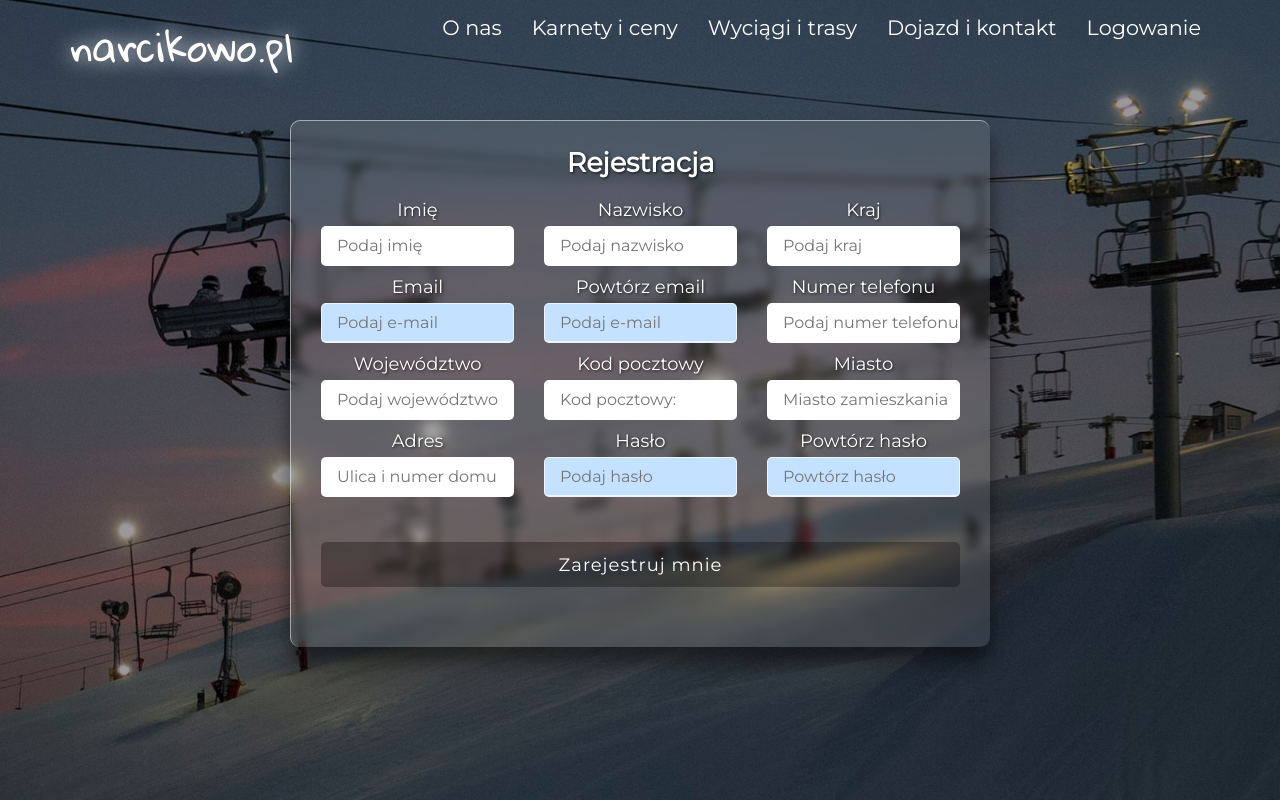
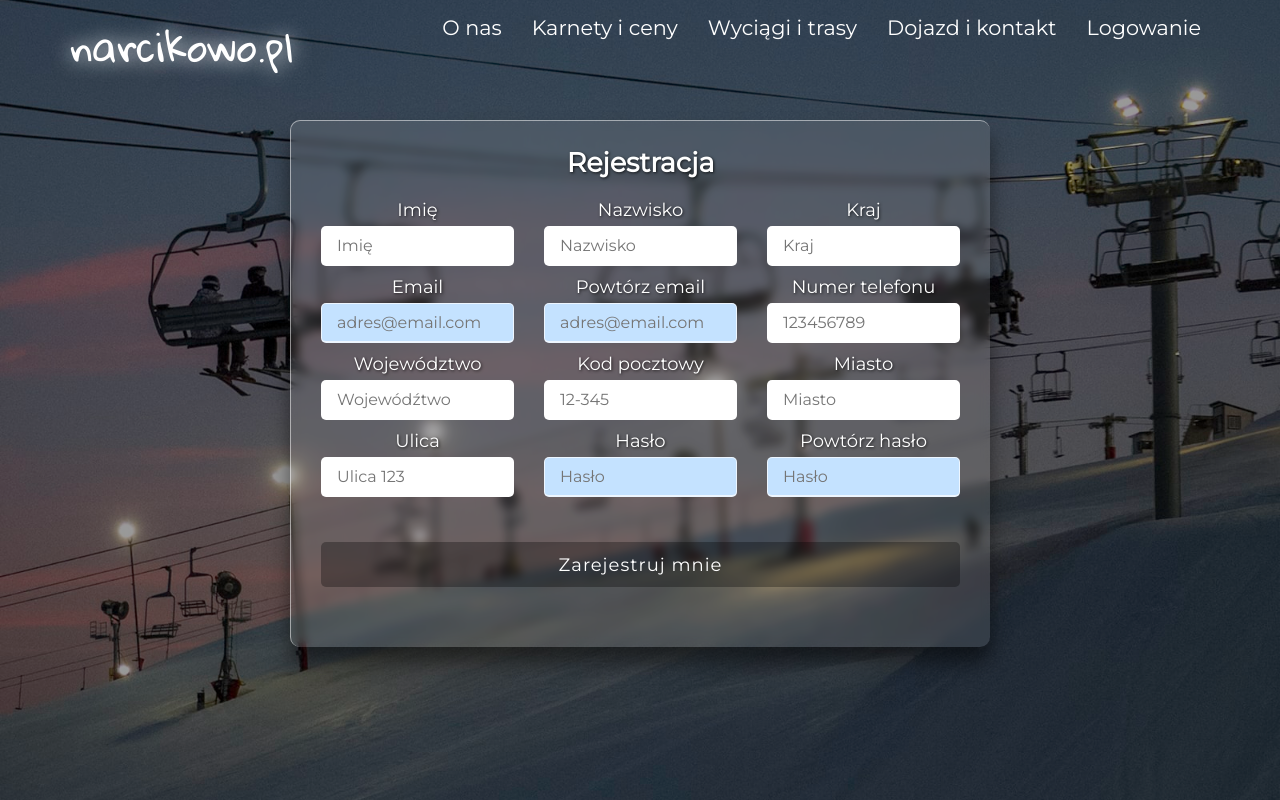
Before and after one commit to weroryn330/2021_BD2_S12_RYNKOWSKA, an Angular app in the folder Angular_Frontend/skiresort/: page /register in a window 1280 px wide. Built offline with nearby package versions, Linux system fonts and the light colour scheme.

Commit message:
Registration form custom validation added.

```diff
--- a/Angular_Frontend/skiresort/src/app/app.component.html
+++ b/Angular_Frontend/skiresort/src/app/app.component.html
@@ -7,10 +7,19 @@
       </div>
       <div class="menuOpen" (click)="openMenu()"><i class="gg-menu"></i></div>
       <ul class="mainNav">
-        <li id="activeLi"><a routerLink="/welcome">O nas</a></li>
+        <li id="activeLi"><a *ngIf="!roles.includes('ROLE_EMPLOYEE')" routerLink="/welcome">O nas</a></li>
+        <li><a *ngIf="roles.includes('ROLE_OWNER')" href="#">Dodaj pracownika</a></li>
+        <li><a *ngIf="roles.includes('ROLE_OWNER')" href="#">Moi pracownicy</a></li>
+        <li><a *ngIf="roles.includes('ROLE_OWNER')" href="#">Moi klienci</a></li>
+        <li><a *ngIf="roles.includes('ROLE_OWNER')" href="#">Faktury</a></li>
+        <li><a *ngIf="roles.includes('ROLE_OWNER')" href="#">Raporty biznesowe</a></li>
+        <li><a *ngIf="roles.includes('ROLE_EMPLOYEE')" href="#">Aktywne karnety</a></li>
+        <li><a *ngIf="roles.includes('ROLE_EMPLOYEE')" href="#">Modyfikacja rozkładu wyciągów</a></li>
+        <li><a *ngIf="roles.includes('ROLE_EMPLOYEE')" href="#">Modyfikacja cennika</a></li>
         <li><a href="#">Karnety i ceny</a></li>
         <li><a routerLink="/lifts">Wyciągi i trasy</a></li>
         <li><a routerLink="/contact">Dojazd i kontakt</a></li>
+        <li><a *ngIf="roles.includes('ROLE_USER')" href="#">Moje konto</a></li>
         <li><a *ngIf="!loggedIn" routerLink="/login">Logowanie</a></li>
         <li><a *ngIf="loggedIn" (click)="logout()">Wyloguj</a></li>
         <div class="menuClose" (click)="closeMenu()"><i class="gg-close"></i></div>
--- a/Angular_Frontend/skiresort/src/app/app.component.ts
+++ b/Angular_Frontend/skiresort/src/app/app.component.ts
@@ -10,6 +10,7 @@ import {TokenService} from "./services/token.service";
 export class AppComponent implements OnInit {
   currentContainer = "container";
   loggedIn = false;
+  roles: string[] = [];
 
   constructor(private router: Router, private token: TokenService) {
     this.router.events.subscribe(event => {
@@ -36,6 +37,7 @@ export class AppComponent implements OnInit {
   ngOnInit(): void {
     if (this.token.getToken() != null) {
       this.loggedIn = true;
+      this.roles = this.token.getUser().roleList;
     }
   }
 
--- a/Angular_Frontend/skiresort/src/app/components/login/login.component.html
+++ b/Angular_Frontend/skiresort/src/app/components/login/login.component.html
@@ -13,7 +13,7 @@
         </div>
         <div class="inputBx">
           <span> Nie masz jeszcze konta? </span>
-          <a (click)="goToRegistration()" style="cursor: pointer;">Zarejestruj się tutaj!</a>
+          <a (click)="goToRegistration()" style="cursor: pointer; text-decoration: underline;">Zarejestruj się tutaj!</a>
         </div>
         <div class="inputBx">
           <a href="#">Nie pamiętasz hasła? </a>
--- a/Angular_Frontend/skiresort/src/app/components/registration/registration.component.html
+++ b/Angular_Frontend/skiresort/src/app/components/registration/registration.component.html
@@ -1,61 +1,81 @@
-<div class="mainContainer" >
+<div class="mainContainer">
   <h2>Rejestracja</h2>
   <div class="content">
-    <form (ngSubmit)="f.form.valid && onSubmit()" #f="ngForm" name="form">
+    <form (ngSubmit)="f.form.valid && isFormValid && onSubmit()" #f="ngForm" name="form">
       <div class="user-details">
         <div class="inputBox">
           <span class="details">Imię</span>
-          <input type="text" placeholder="Podaj imię" [(ngModel)]="form.firstName" #firstName="ngModel" name="firstName" required>
+          <input type="text" id="firstName" placeholder="Imię" (input)="validateSimpleInput('firstName')"
+                 [(ngModel)]="form.firstName" #firstName="ngModel" name="firstName" required>
         </div>
         <div class="inputBox">
           <span class="details">Nazwisko</span>
-          <input type="text" placeholder="Podaj nazwisko" [(ngModel)]="form.lastName" #lastName="ngModel" name="lastName" required>
+          <input type="text" id="lastName" placeholder="Nazwisko" (input)="validateSimpleInput('lastName')"
+                 [(ngModel)]="form.lastName" #lastName="ngModel" name="lastName" required>
         </div>
         <div class="inputBox">
           <span class="details">Kraj</span>
-          <input type="text" placeholder="Podaj kraj" [(ngModel)]="form.country" #country="ngModel" name="country" required>
+          <input type="text" id="country" placeholder="Kraj" (input)="validateSimpleInput('country')"
+                 [(ngModel)]="form.country" #country="ngModel" name="country" required>
         </div>
         <div class="inputBox">
           <span class="details">Email</span>
-          <input type="email" id="email" placeholder="Podaj e-mail" style="background-color: #c4e2ff;" [(ngModel)]="form.email" #email="ngModel" name="email" required>
+          <input type="email" id="email" placeholder="adres@email.com" (input)="validateEmail('email')"
+                 (input)="validateEmailRepetition('emailRepetition')"
+                 style="background-color: #c4e2ff;" [(ngModel)]="form.email" #email="ngModel" name="email" required>
         </div>
         <div class="inputBox">
           <span class="details">Powtórz email</span>
-          <input type="email" id="email2" placeholder="Podaj e-mail" style="background-color: #c4e2ff;" [(ngModel)]="form.emailRepetition" #emailRepetition="ngModel" name="emailRepetition" required>
+          <input type="email" id="emailRepetition" placeholder="adres@email.com"
+                 (input)="validateEmailRepetition('emailRepetition')" style="background-color: #c4e2ff;"
+                 [(ngModel)]="form.emailRepetition" #emailRepetition="ngModel" name="emailRepetition" required>
         </div>
         <div class="inputBox">
           <span class="details">Numer telefonu</span>
-          <input type="text" placeholder="Podaj numer telefonu" (blur)="validatePhone()" [(ngModel)]="form.phone" #phone="ngModel" name="phone" required>
+          <input type="text" id="phone" placeholder="123456789" (input)="validatePhone('phone')"
+                 [(ngModel)]="form.phone" #phone="ngModel" name="phone" required>
         </div>
         <div class="inputBox">
           <span class="details">Województwo</span>
-          <input type="text" placeholder="Podaj województwo" [(ngModel)]="form.voivodeship" #voivodeship="ngModel" name="voivodeship" required>
+          <input type="text" id="voivodeship" placeholder="Wojewódźtwo" (input)="validateSimpleInput('voivodeship')"
+                 [(ngModel)]="form.voivodeship" #voivodeship="ngModel" name="voivodeship" required>
         </div>
         <div class="inputBox">
           <span class="details">Kod pocztowy</span>
-          <input type="" required class="postalCode" placeholder="Kod pocztowy:"
-                 (keyup)="insertDash()"  (blur)="validatePostalCode()" [(ngModel)]="form.postalCode" #postalCode="ngModel" name="postalCode">
+          <input type="" id="postalCode" required class="postalCode" placeholder="12-345"
+                 (keyup)="insertDash()" (input)="validatePostalCode('postalCode')" [(ngModel)]="form.postalCode"
+                 #postalCode="ngModel" name="postalCode">
         </div>
         <div class="inputBox">
           <span class="details">Miasto</span>
-          <input type="text" placeholder="Miasto zamieszkania" [(ngModel)]="form.city" #city="ngModel"  name="city" required>
+          <input type="text" id="city" placeholder="Miasto" (input)="validateSimpleInput('city')"
+                 [(ngModel)]="form.city" #city="ngModel" name="city" required>
         </div>
         <div class="inputBox">
-          <span class="details">Adres</span>
-          <input type="text" placeholder="Ulica i numer domu" [(ngModel)]="form.address" #address="ngModel" name="address" required>
+          <span class="details">Ulica</span>
+          <input type="text" id="address" placeholder="Ulica 123" (input)="validateSimpleInput('address')"
+                 [(ngModel)]="form.address" #address="ngModel" name="address" required>
         </div>
         <div class="inputBox">
           <span class="details">Hasło</span>
-          <input type="password" placeholder="Podaj hasło" style="background-color: #c4e2ff" [(ngModel)]="form.password" #password="ngModel" name="password" required>
+          <input type="password" id="password" placeholder="Hasło" (input)="validatePassword('password')"
+                 (input)="validatePasswordRepetition('passwordRepetition')"
+                 style="background-color: #c4e2ff" [(ngModel)]="form.password" #password="ngModel" name="password"
+                 required>
         </div>
         <div class="inputBox">
           <span class="details">Powtórz hasło</span>
-          <input type="password" placeholder="Powtórz hasło" style="background-color: #c4e2ff"  [(ngModel)]="form.passwordRepetition" #passwordRepetition="ngModel"
+          <input type="password" id="passwordRepetition" placeholder="Hasło"
+                 (input)="validatePasswordRepetition('passwordRepetition')" style="background-color: #c4e2ff"
+                 [(ngModel)]="form.passwordRepetition" #passwordRepetition="ngModel"
                  name="passwordRepetition" required>
         </div>
       </div>
+      <div>
+
+      </div>
       <div class="button">
-        <input  type="submit" value="Zarejestruj mnie">
+        <input type="submit" value="Zarejestruj mnie">
       </div>
     </form>
   </div>
```
Also changed, not shown: Angular_Frontend/skiresort/src/app/components/registration/registration.component.ts (+104 -19 lines), 1 other file (tests, documents, lock files or other folders).
